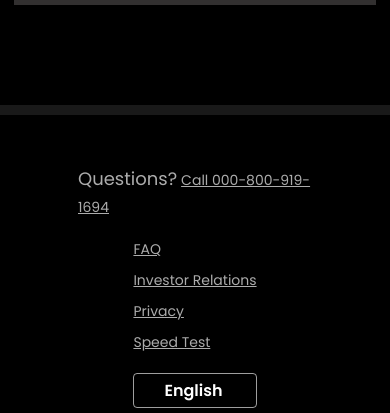
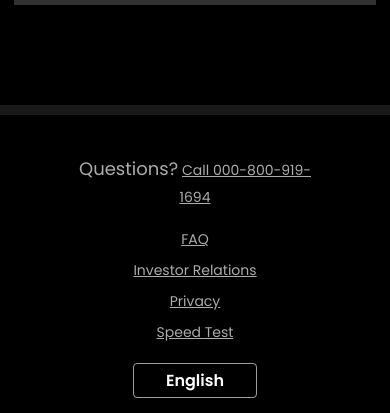
Before and after one commit to Gokulasigamani/Netflix-clone, a plain HTML site: page index.html in a window 390 px wide. Shown: the part 1999-2412 px from the top of the page. Drawn offline with Linux system fonts and the light colour scheme; a web font is replaced by a local one.

Commit message:
fix:footer

```diff
--- a/style.css
+++ b/style.css
@@ -906,11 +906,11 @@ details[open] .box-title:focus>svg.bi
 .footer
 {
     width: 100%;
-    height: 500px;
-    padding: 30px 0;
+    padding: 20px 0;
     background-color: black;
     margin-top: 10px;
     overflow: hidden;
+    text-align: center;
 }
 .footer-contents
 {
```
